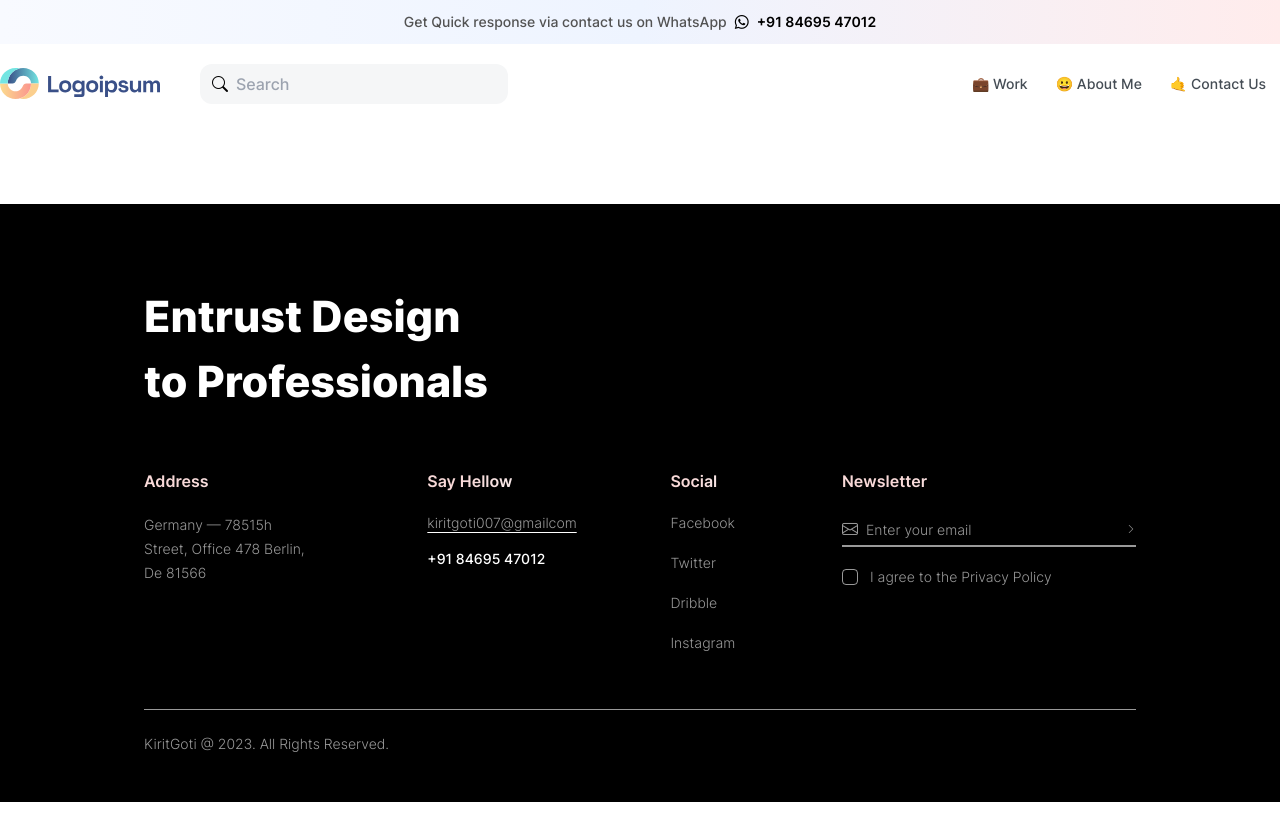
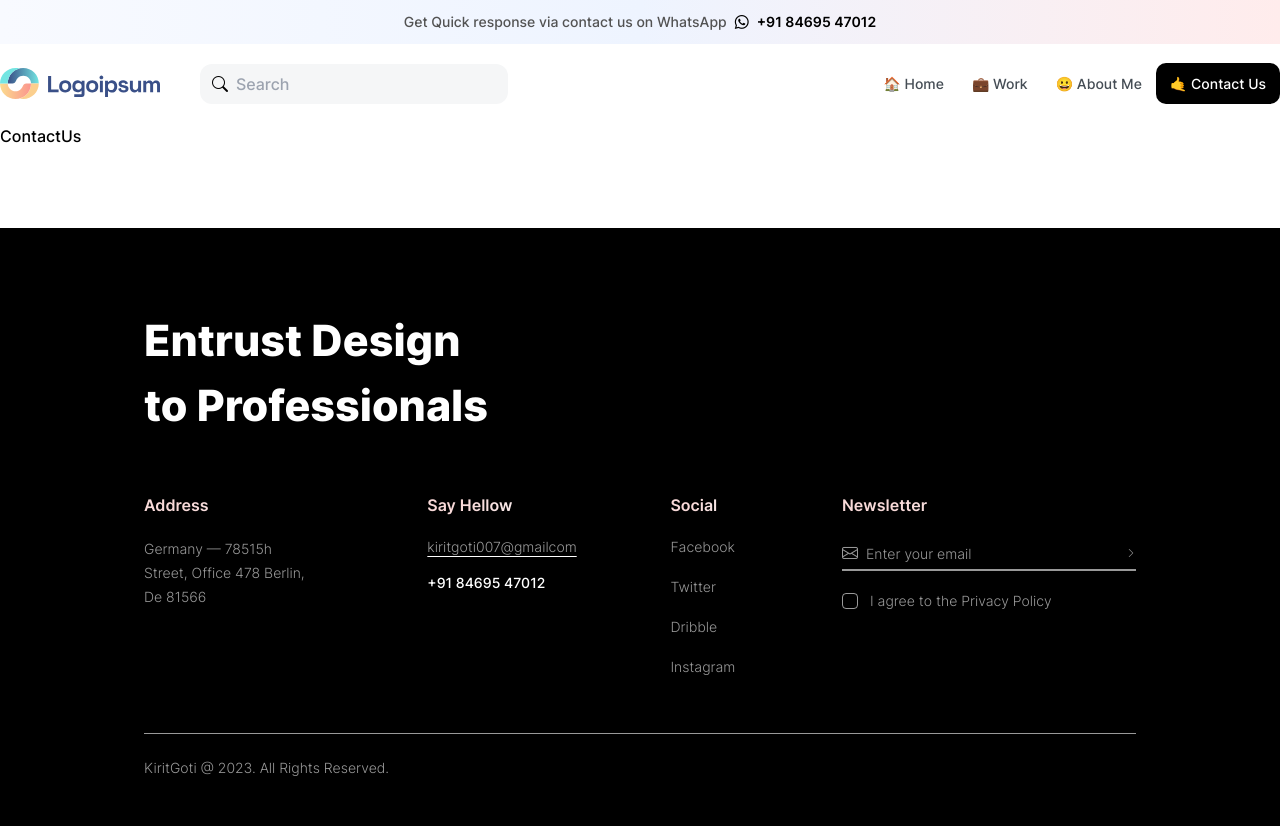
Before and after one commit to spdfalcon/portfolio, a React (Vite) app: page /contact-us in a window 1280 px wide. Before the commit the page ends 802 px from the top, so only its background shows below. Built offline with nearby package versions, Linux system fonts and the light colour scheme; data requests are answered from the project's data file.

Commit message:
menu dinamic

```diff
--- a/db.json
+++ b/db.json
@@ -72,5 +72,27 @@
       "type2": "Web",
       "type3": "Mobile"
     }
+  ],
+  "menu":[
+    {
+      "id":1,
+      "text":"🏠 Home",
+      "to":"/"
+    },
+    {
+      "id":2,
+      "text":"💼 Work",
+      "to":"/work"
+    },
+    {
+      "id":3,
+      "text":"😀 About Me",
+      "to":"/about-me"
+    },
+    {
+      "id":4,
+      "text":"🤙 Contact Us",
+      "to":"/contact-us"
+    }
   ]
 }
--- a/src/Redux/store.js
+++ b/src/Redux/store.js
@@ -1,9 +1,10 @@
 import { configureStore } from "@reduxjs/toolkit";
 import portfoliosReducer from './store/portfolio'
-
+import menuReducer from './store/menu'
 const store = configureStore({
     reducer:{
-        portfolios:portfoliosReducer
+        portfolios:portfoliosReducer,
+        menu:menuReducer
     }
 })
 
--- /dev/null
+++ b/src/Redux/store/menu.js
@@ -0,0 +1,33 @@
+import { createSlice , createAsyncThunk } from "@reduxjs/toolkit";
+
+export const getMenuFromServer = createAsyncThunk(
+    'menu/getMenuFromServer',
+    async ()=>{
+        return fetch('http://localhost:3000/menu')
+        .then(res=>res.json())
+        .then(data=>data)
+    }
+)
+
+
+
+
+
+
+
+
+const slice = createSlice({
+    name:'menu',
+    initialState:[],
+    reducers:{},
+    extraReducers:(builder)=>{
+        builder
+        .addCase(getMenuFromServer.fulfilled , (state , action)=>{
+            return action.payload
+        })
+    }
+})
+
+
+
+export default slice.reducer
--- a/src/components/header/Header.jsx
+++ b/src/components/header/Header.jsx
@@ -1,7 +1,14 @@
-import React from "react";
+import React, { useEffect } from "react";
 import logoipsum from "../../assets/logoipsum.svg";
 import { Link, NavLink } from "react-router-dom";
+import { useDispatch, useSelector } from "react-redux";
+import { getMenuFromServer } from "../../Redux/store/menu";
 export default function Header() {
+  const dispatch = useDispatch()
+  const menus = useSelector(store=>store.menu)
+  useEffect(()=>{
+    dispatch(getMenuFromServer())
+  },[])
   return (
     <>
       <div className="hidden lg:block">
@@ -27,36 +34,21 @@ export default function Header() {
             </div>
           </div>
           <div className="right text-sm font-inter500 text-gray-text2">
+            {
+              menus.map(item=>(
             <NavLink
+                key={item.id}
               className={({ isActive }) =>
                 isActive
                   ? " bg-black-me text-white-me rounded-[10px] px-[14px] py-3"
                   : "px-[14px] py-3"
               }
-              to={"/work"}
+              to={item.to}
             >
-              💼 Work
+              {item.text}
             </NavLink>
-            <NavLink
-              className={({ isActive }) =>
-                isActive
-                  ? " bg-black-me text-white-me rounded-[10px] px-[14px] py-3"
-                  : "px-[14px] py-3"
-              }
-              to={"/about-me"}
-            >
-              😀 About Me
-            </NavLink>
-            <NavLink
-              className={({ isActive }) =>
-                isActive
-                  ? " bg-black-me text-white-me rounded-[10px] px-[14px] py-3"
-                  : "px-[14px] py-3"
-              }
-              to={"/"}
-            >
-              🤙 Contact Us
-            </NavLink>
+              ))
+            }
           </div>
         </div>
       </div>
--- /dev/null
+++ b/src/pages/ContactUs/ContactUs.jsx
@@ -0,0 +1,9 @@
+import React from 'react'
+
+export default function ContactUs() {
+  return (
+    <div>
+      ContactUs
+    </div>
+  )
+}
--- a/src/routes/routes.jsx
+++ b/src/routes/routes.jsx
@@ -2,11 +2,13 @@ import Home from "../pages/Home/Home"
 import AboutMe from "../pages/About Me/AboutMe"
 import Work from "../pages/Work/Work"
 import SingleWork from "../pages/SingleWork/SingleWork"
+import ContactUs from "../pages/ContactUs/ContactUs"
 
 const routes = [
 {path:'/' , element:<Home></Home>},
 {path:'/about-me' , element:<AboutMe></AboutMe>},
 {path:'/work' , element:<Work></Work>},
+{path:'/contact-us' , element:<ContactUs></ContactUs>},
 {path:'/work/:workID' , element:<SingleWork></SingleWork> }
 ]
 
```
